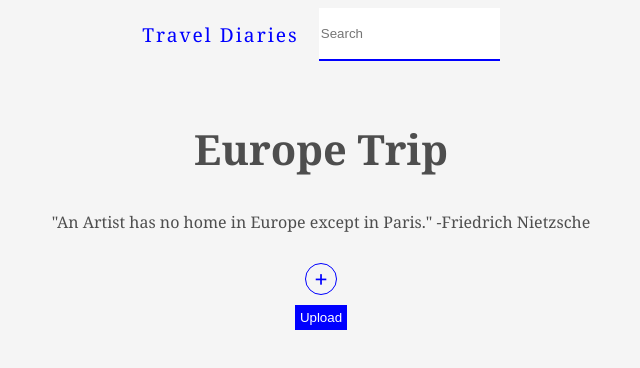
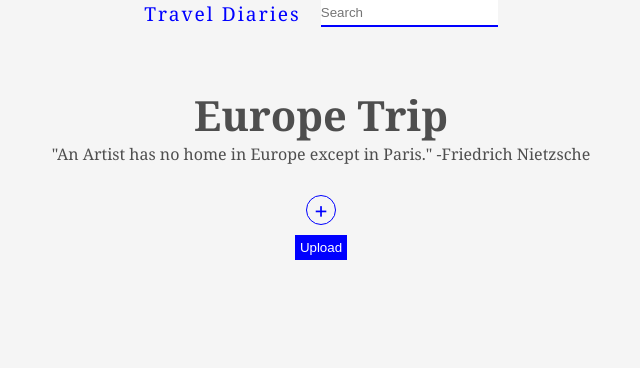
Before and after one commit to kritika27/image-gallery-reactjs-materialui, a React (Create React App) app: page / in a window 1280 px wide. Shown: the top 368 px of the page, without its empty margins (319-959 px from the left). Built offline with nearby package versions, Linux system fonts and the light colour scheme.

Commit message:
Added css file

```diff
--- a/src/App.css
+++ b/src/App.css
@@ -1,3 +1,59 @@
+:root {
+  /* dark shades of primary color*/
+  --clr-primary-1: hsl(205, 86%, 17%);
+  --clr-primary-2: hsl(205, 77%, 27%);
+  --clr-primary-3: hsl(205, 72%, 37%);
+  --clr-primary-4: hsl(205, 63%, 48%);
+  /* primary/main color */
+  --clr-primary-5: hsl(205, 78%, 60%);
+  /* lighter shades of primary color */
+  --clr-primary-6: hsl(205, 89%, 70%);
+  --clr-primary-7: hsl(205, 90%, 76%);
+  --clr-primary-8: hsl(205, 86%, 81%);
+  --clr-primary-9: hsl(205, 90%, 88%);
+  --clr-primary-10: hsl(205, 100%, 96%);
+  /* darkest grey - used for headings */
+  --clr-grey-1: hsl(209, 61%, 16%);
+  --clr-grey-2: hsl(211, 39%, 23%);
+  --clr-grey-3: hsl(209, 34%, 30%);
+  --clr-grey-4: hsl(209, 28%, 39%);
+  /* grey used for paragraphs */
+  --clr-grey-5: hsl(210, 22%, 49%);
+  --clr-grey-6: hsl(209, 23%, 60%);
+  --clr-grey-7: hsl(211, 27%, 70%);
+  --clr-grey-8: hsl(210, 31%, 80%);
+  --clr-grey-9: hsl(212, 33%, 89%);
+  --clr-grey-10: hsl(210, 36%, 96%);
+  --clr-white: #fff;
+  --clr-red-dark: hsl(360, 67%, 44%);
+  --clr-red-light: hsl(360, 71%, 66%);
+  --clr-green-dark: hsl(125, 67%, 44%);
+  --clr-green-light: hsl(125, 71%, 66%);
+  --clr-black: #222;
+  --transition: all 0.3s linear;
+  --spacing: 0.1rem;
+  --radius: 0.25rem;
+  --light-shadow: 0 5px 15px rgba(0, 0, 0, 0.1);
+  --dark-shadow: 0 5px 15px rgba(0, 0, 0, 0.2);
+  --max-width: 1170px;
+  --fixed-width: 620px;
+}
+
+*,
+::after,
+::before {
+  margin: 0;
+  padding: 0;
+  box-sizing: border-box;
+}
+
+.image-container {
+
+
+    position: relative;
+    overflow: hidden;
+  }
+
 .App {
   text-align: center;
 }
@@ -13,6 +69,60 @@
   }
 }
 
+.movie-info {
+
+  position: absolute;
+  bottom: 0;
+  left: 0;
+  width: 100%;
+  padding: 0.5rem 1rem;
+  background: rgba(0, 0, 0, 0.6);
+  transform: translateY(100%);
+  transition: var(--transition);
+}
+.movie-info h4 {
+  color: var(--clr-white);
+  margin-bottom: 0.25rem;
+}
+.movie-info i {
+  margin-bottom: 0;
+}
+.image-container:hover .movie-info {
+  transform: translateY(0);
+}
+
+.image-container img{
+    width: 100%;
+    height: 400px;
+    display: block;
+    object-fit: cover;
+}
+
+.section {
+  width: 90vw;
+  margin: 0 auto;
+  max-width: var(--max-width);
+}
+@media screen and (min-width: 992px) {
+  .section {
+    width: 95vw;
+  }
+}
+.movies {
+  width: 90vw;
+  max-width:400px;
+  display: grid;
+  gap: 2rem;
+  margin: 0 auto;
+  padding-bottom: 5rem;
+  padding-top: 3rem;
+}
+
+@media screen and (min-width: 576px) {
+  .movies {
+    grid-template-columns: repeat(auto-fill, minmax(260px, 1fr));
+  }
+}
 .App-header {
   background-color: #282c34;
   min-height: 100vh;
@@ -36,3 +146,29 @@
     transform: rotate(360deg);
   }
 }
+
+.change input{
+  height: 0;
+  width: 0;
+  opacity: 0;
+}
+
+.change{
+
+    width: 30px;
+    height: 10px;
+
+
+    border-radius: 50%;
+    margin: 5px;
+
+
+    color:grey;
+    font-weight: bold;
+    font-size: 20px;
+  }
+
+.change:hover{
+
+  color: white;
+}
--- a/src/index.css
+++ b/src/index.css
@@ -36,27 +36,27 @@
   margin: 30px auto 10px;
   text-align: center;
 }
-label input{
+.upload input{
   height: 0;
   width: 0;
   opacity: 0;
 }
-label{
+.upload{
   display: block;
   width: 30px;
   height: 30px;
-  /*border: 1px solid var(--primary);*/
+
   border: 1px solid blue;
   border-radius: 50%;
   margin: 10px auto;
   line-height: 30px;
-  /*color: var(--primary);*/
+
   color:blue;
   font-weight: bold;
   font-size: 24px;
 }
-label:hover{
-  /*background: var(--primary);*/
+.upload:hover{
+
   background:blue;
   color: white;
 }
@@ -75,120 +75,39 @@
   margin-top: 20px;
 }
 
-/* image grid styles */
-.img-grid{
-  margin: 20px auto;
 
-  display: grid;
-  grid-template-columns: 1fr 1fr 1fr;
-  grid-gap: 30px;
-}
-.img-wrap{
-  overflow: hidden;
-  height: 0;
-  padding: 50% 0;
-  /* padding controls height, will always be perfectly square regardless of width */
-  position: relative;
-  opacity: 0.8;
-}
-.img-wrap img{
-  min-width: 100%;
-  min-height: 100%;
-  max-width: 150%;
-  position: absolute;
-  top: 0;
-  left: 0;
-}
-
-/* modal styles */
-.backdrop{
-  position: fixed;
-  top: 0;
-  left: 0;
-  width: 100%;
-  height: 100%;
-  background: rgba(0,0,0,0.5);
-}
-.backdrop img{
-  display: block;
-  max-width: 60%;
-  max-height: 80%;
-  margin: 60px auto;
-  box-shadow: 3px 5px 7px rgba(0,0,0,0.5);
-  border: 3px solid white;
-}
-
-img.image-grid {
-  width: 100%;
-  height: 100%;
-  object-fit: cover;
-}
-img:hover{
-  opacity:0.7;
-}
 button:focus{
   outline:none;
   border:none;
 }
-.image-container {
-  position: relative;
-}
 
-.favorite {
-  color: grey;
-  font-size: 1.2rem;
-  position: absolute;
-  top: 280px;
-  right: 5px;
-  cursor: pointer;
 
-}
 
 .fav{
   color: red;
-  font-size: 1.2rem;
-  position: absolute;
-  top: 280px;
-  right: 25px;
-  cursor: pointer;
+ margin:5px;
 }
 
 .empty{
   color: red;
-  font-size: 1.2rem;
-  position: absolute;
-  top: 280px;
-  right: 25px;
-  cursor: pointer;
-  color:red;
+  margin:5px;
 }
 .down{
-  color: blue;
-  font-size: 1.2rem;
-  position: absolute;
-  top: 280px;
-  right: 45px;
-  cursor: pointer;
+  color: white;
+  margin:5px;
 
 }
 
-.change{
+.del{
+  color:white;
+  margin:5px;
+}
 
-  font-size: 1.2rem;
-  position: absolute;
-  top: 290px;
-  right: 85px;
-  cursor: pointer;
 
-}
 
 @media only screen and (max-width:600px){
   .fav{
     color: red;
-    font-size: 1.2rem;
-    position: absolute;
-    top: 50px;
-    right: 5px;
-    cursor: pointer;
+
   }
 }
```
